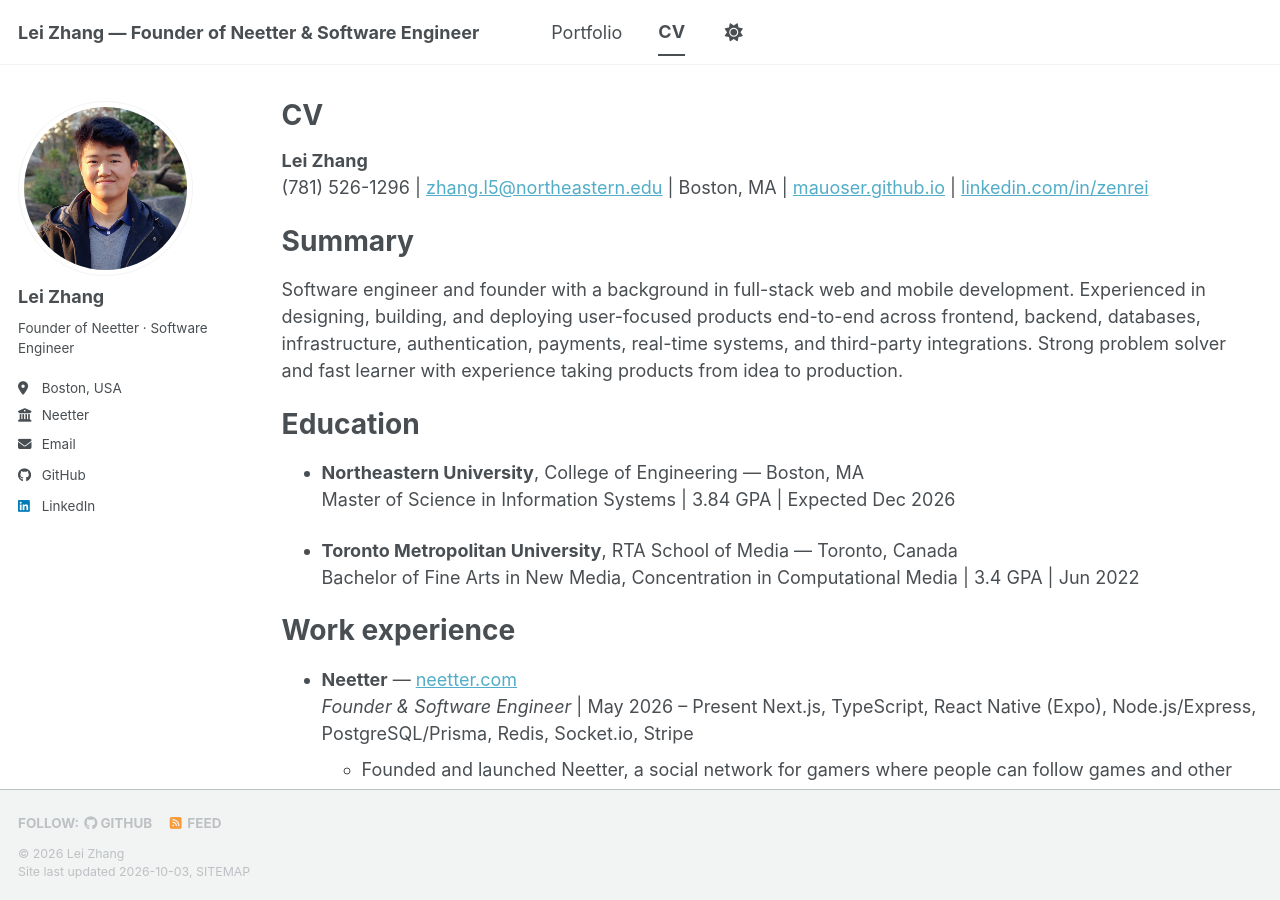
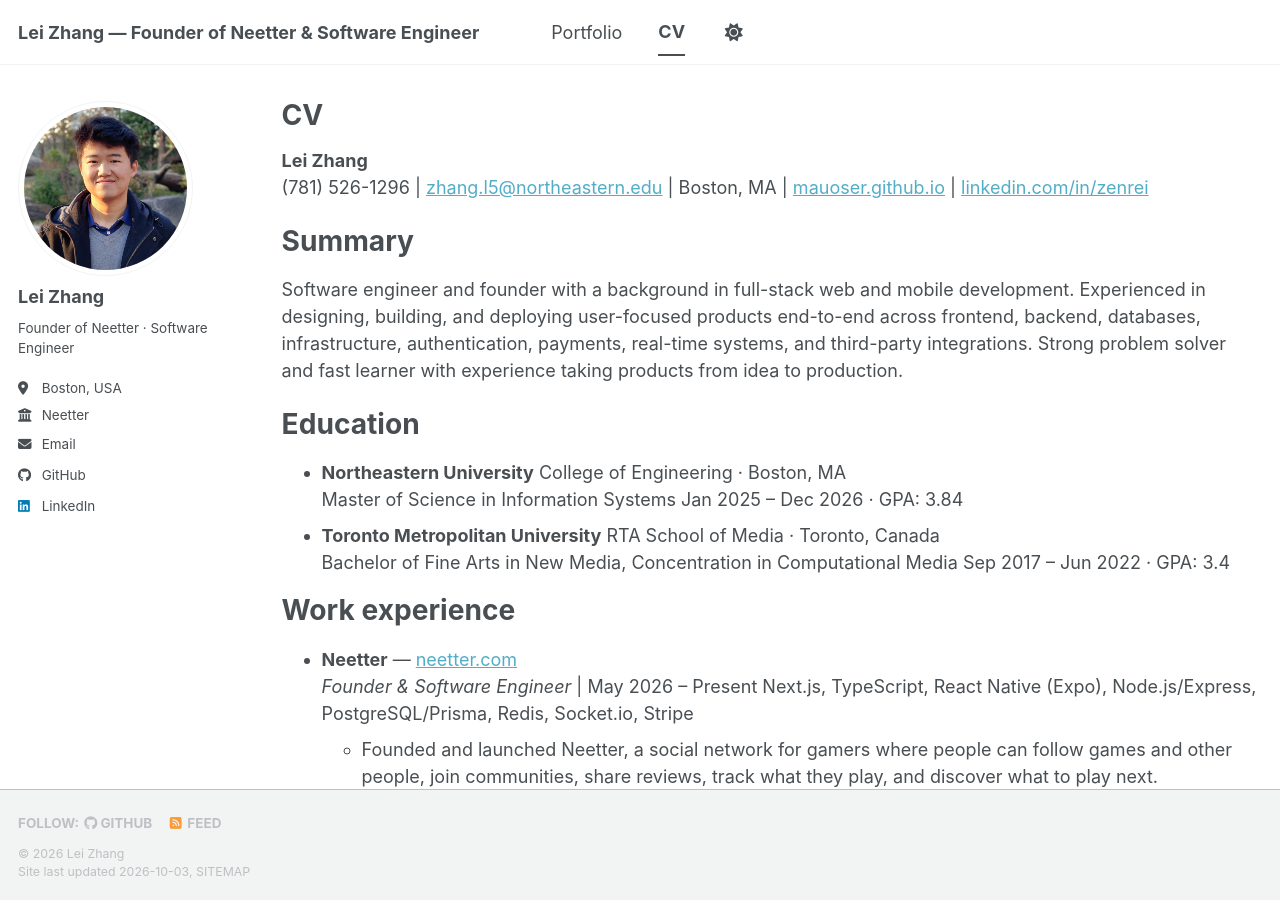
Before and after one commit to Mauoser/mauoser.github.io, a Jekyll site: the page built from _pages/cv.md, in a window 1280 px wide and 900 px high. Built offline with Jekyll 4.4.1, drawn with Linux system fonts in a browser that asks for light colours; a script bundle is joined from its source files by our own code; library files that are not in the unit come from our copies.

Commit message:
Update education dates and CV layout

```diff
--- a/_pages/cv.md
+++ b/_pages/cv.md
@@ -18,11 +18,18 @@
 
 Education
 ======
-* **Northeastern University**, College of Engineering — Boston, MA
-  Master of Science in Information Systems | 3.84 GPA | Expected Dec 2026
-
-* **Toronto Metropolitan University**, RTA School of Media — Toronto, Canada
-  Bachelor of Fine Arts in New Media, Concentration in Computational Media | 3.4 GPA | Jun 2022
+<ul class="education-list">
+  <li>
+    <strong>Northeastern University</strong>
+    <span class="education-list__details">College of Engineering · Boston, MA<br>Master of Science in Information Systems</span>
+    <span class="education-list__dates">Jan 2025 – Dec 2026 · GPA: 3.84</span>
+  </li>
+  <li>
+    <strong>Toronto Metropolitan University</strong>
+    <span class="education-list__details">RTA School of Media · Toronto, Canada<br>Bachelor of Fine Arts in New Media, Concentration in Computational Media</span>
+    <span class="education-list__dates">Sep 2017 – Jun 2022 · GPA: 3.4</span>
+  </li>
+</ul>
 
 Work experience
 ======
```
Also changed, not shown: _pages/about.md (+2 -2 lines).
